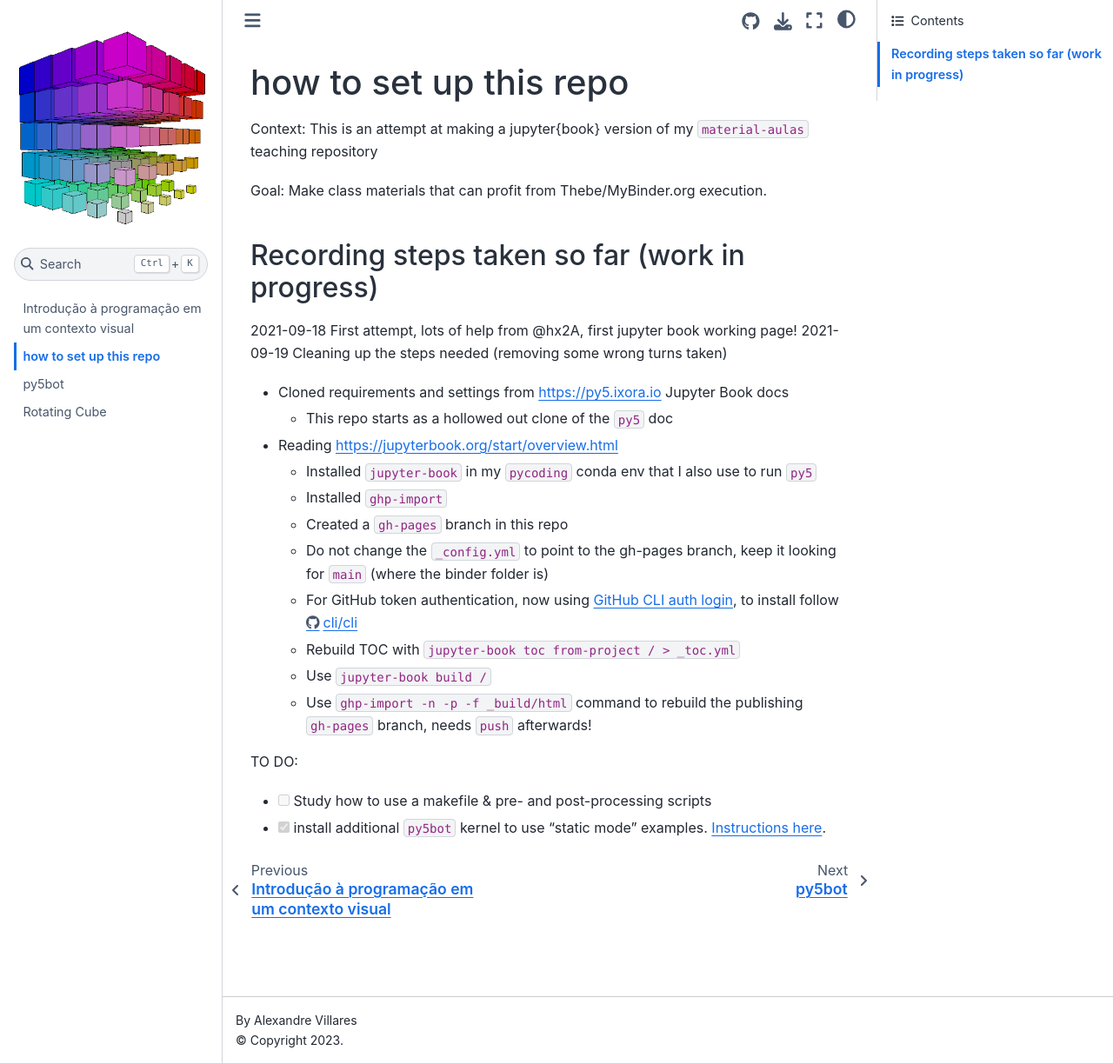
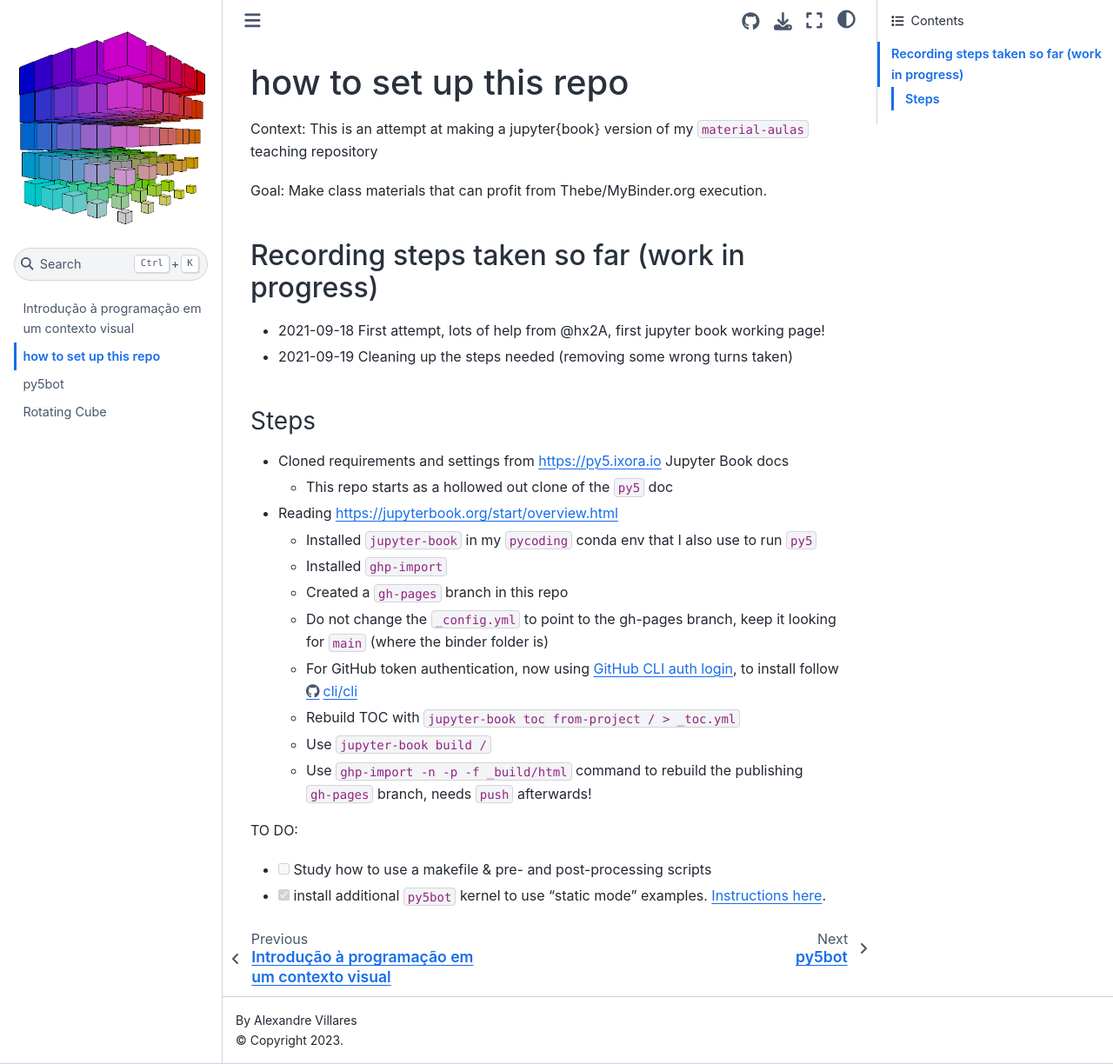
Before and after one commit to villares/material-aulas-py5, a Jupyter Book: the page built from jupyterbook_installation_notes.md, in a window 1280 px wide and 1224 px high. Shown: the whole window at 87% size. Built offline with Jupyter Book 1.0.4 settings and Sphinx 7.4.7 and the Sphinx Book theme 1.1.4, drawn with Linux system fonts in a browser that asks for light colours.

Commit message:
Update jupyterbook_installation_notes.md

```diff
--- a/jupyterbook_installation_notes.md
+++ b/jupyterbook_installation_notes.md
@@ -6,8 +6,10 @@
 
 #### Recording steps taken so far (work in progress)
 
-2021-09-18 First attempt, lots of help from @hx2A, first jupyter book working page!
-2021-09-19 Cleaning up the steps needed (removing some wrong turns taken)
+- 2021-09-18 First attempt, lots of help from @hx2A, first jupyter book working page!
+- 2021-09-19 Cleaning up the steps needed (removing some wrong turns taken)
+
+##### Steps
 
 - Cloned requirements and settings from https://py5.ixora.io Jupyter Book docs
    - This repo starts as a hollowed out clone of the `py5` doc
```
